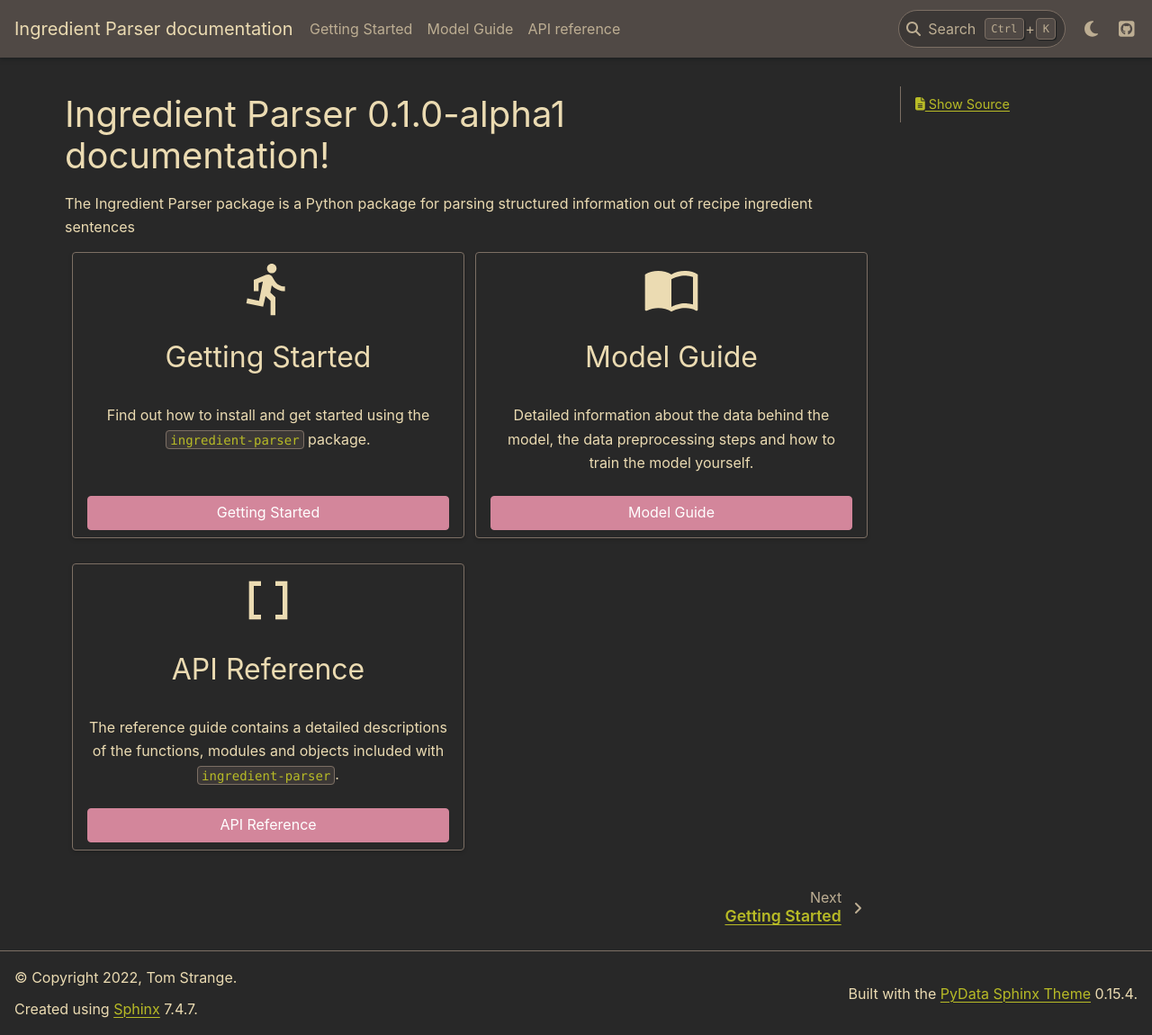
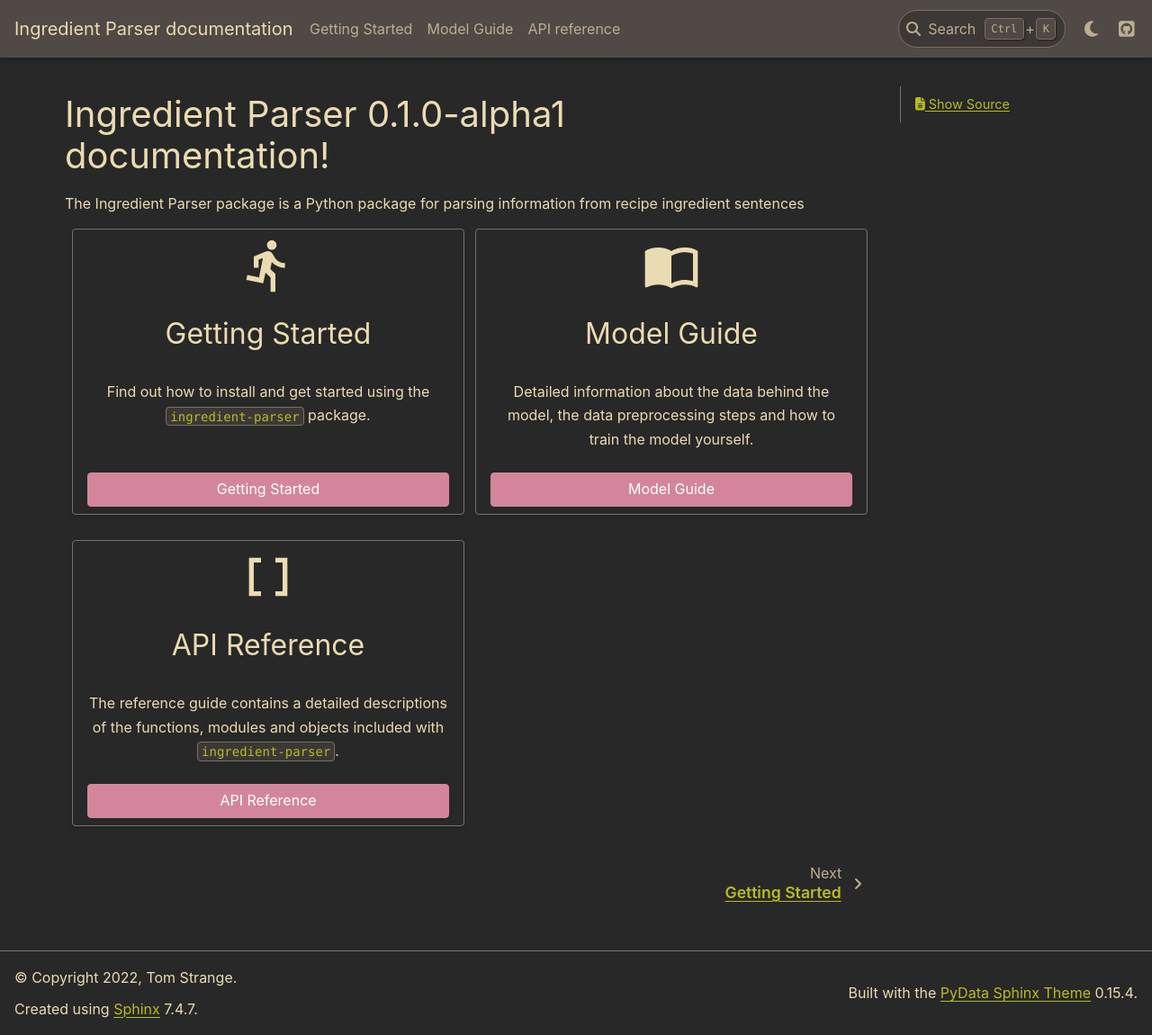
Before and after one commit to strangetom/ingredient-parser, a Sphinx documentation site: the page built from docs/source/index.rst, in a window 1280 px wide and 1150 px high. Shown: the whole window at 90% size. Built offline with Sphinx 7.4.7 and the PyData theme 0.15.4, drawn with Linux system fonts in a browser that asks for light colours.

Commit message:
More minor tweaks to docs

```diff
--- a/docs/source/index.rst
+++ b/docs/source/index.rst
@@ -1,7 +1,7 @@
 Ingredient Parser |version| documentation!
 =============================================
 
-The Ingredient Parser package is a Python package for parsing structured information out of recipe ingredient sentences
+The Ingredient Parser package is a Python package for parsing information from recipe ingredient sentences
 
 .. grid:: 2
 
```
